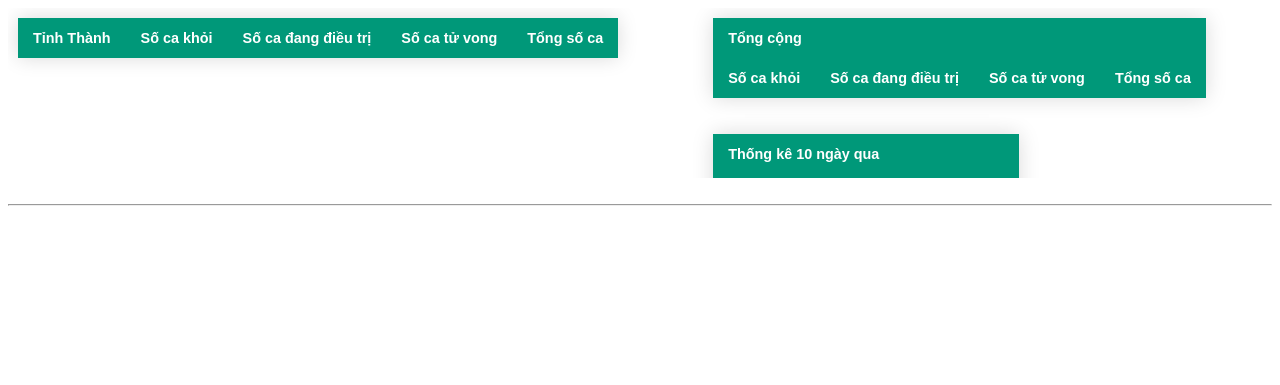
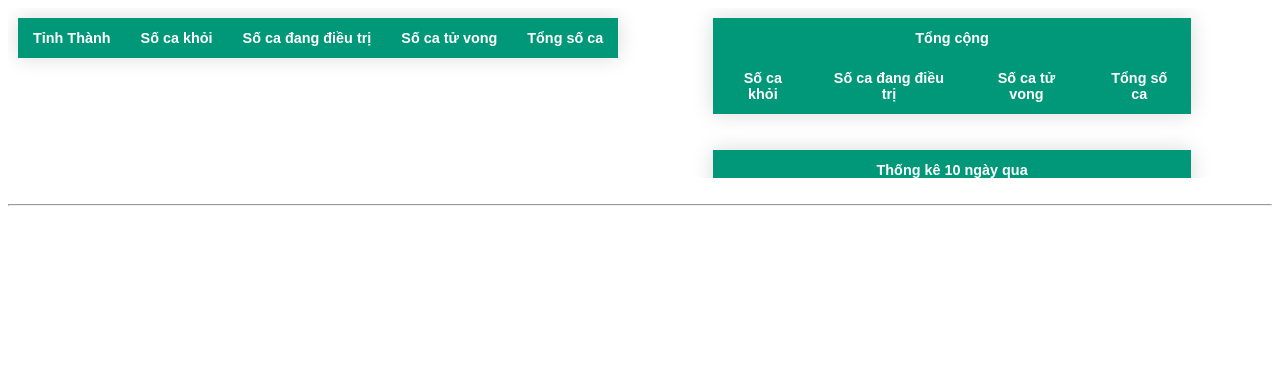
Before and after one commit to phuocleoceo/Test-Covid19-Statistics-API, a plain HTML site: page index.html in a window 1280 px wide. Drawn offline with nearby package versions, Linux system fonts and the light colour scheme; no server answers.

Commit message:
Format Table

```diff
--- a/index.html
+++ b/index.html
@@ -28,7 +28,7 @@
         </div>
 
         <div class="rightSide">
-            <table class="styled-table">
+            <table class="styled-table" style="width:84%">
                 <thead>
                     <tr>
                         <th colspan="4">Tổng cộng</th>
@@ -44,7 +44,7 @@
                 </tbody>
             </table>
             <br><br>
-            <table class="styled-table">
+            <table class="styled-table" style="width:84%">
                 <thead>
                     <tr>
                         <th colspan="3">Thống kê 10 ngày qua</th>
--- a/style.css
+++ b/style.css
@@ -1,4 +1,5 @@
 .styled-table {
+    text-align: center;
     border-collapse: collapse;
     font-size: 0.9em;
     font-family: sans-serif;
@@ -14,6 +15,7 @@
 
 .styled-table th,
 .styled-table td {
+    text-align: center;
     padding: 12px 15px;
 }
 
```
